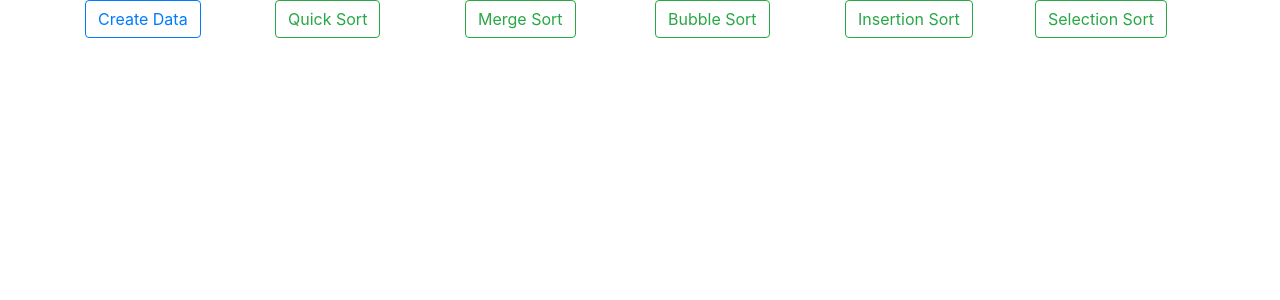
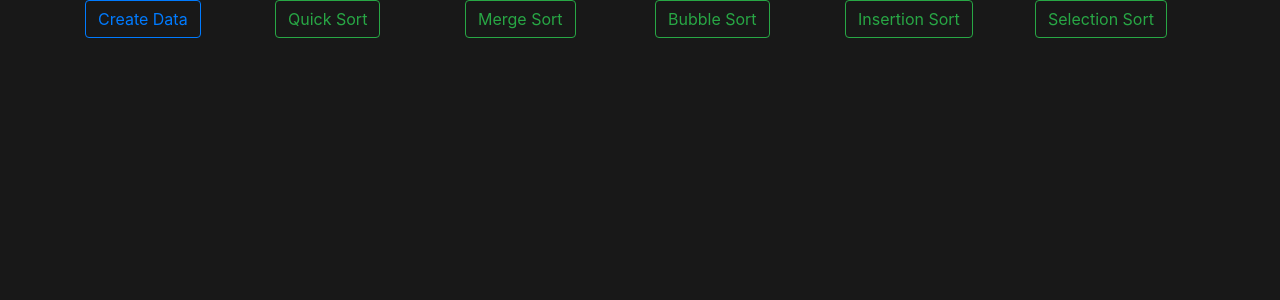
Before and after one commit to dchen046/SortWeb, a Flask app: page / in a window 1280 px wide. Shown: the top 300 px of the page. Run offline with Flask 3, Linux system fonts and the light colour scheme.

Commit message:
styled background

```diff
--- a/templates/index.html
+++ b/templates/index.html
@@ -13,7 +13,7 @@
     <title>SortWeb</title>
 </head>
 
-<body>
+<body style="background-color: #181818;">
 
     <div class="container">
         <div id="buttons" class="row">
```
